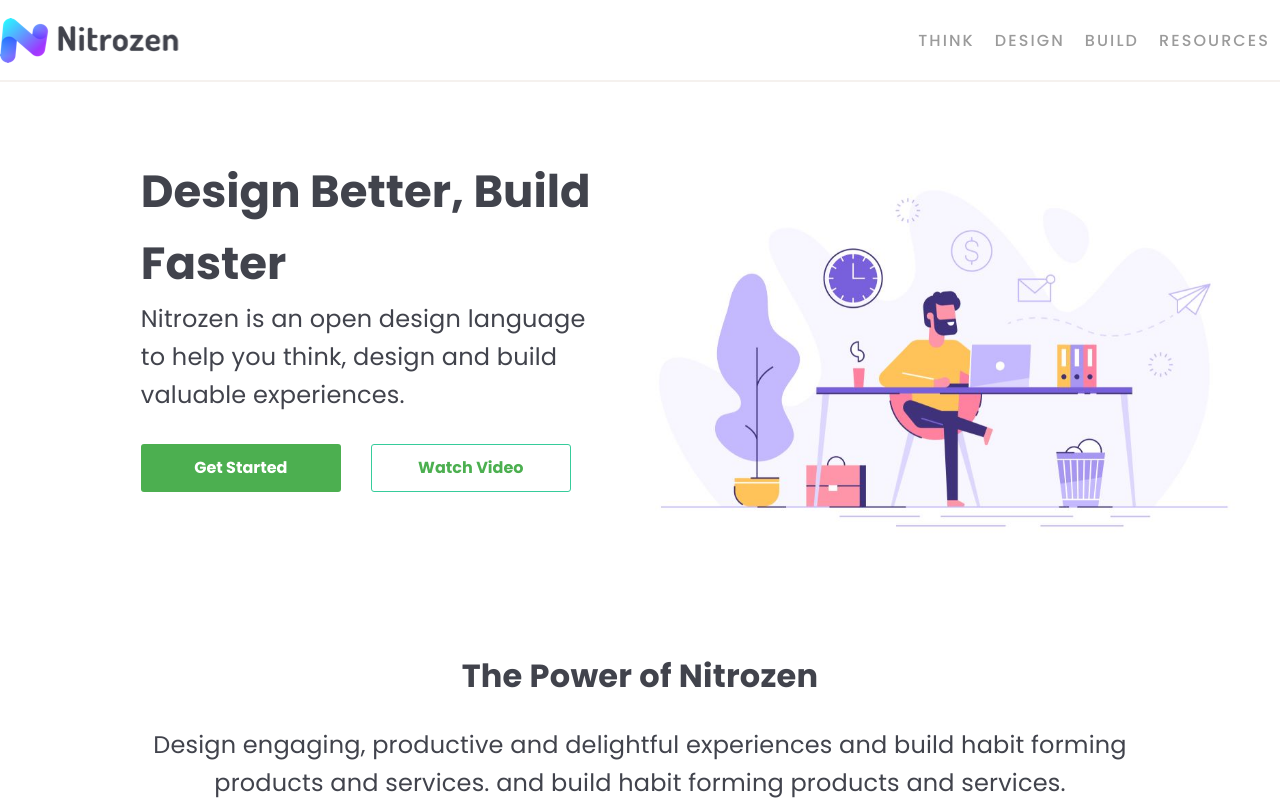
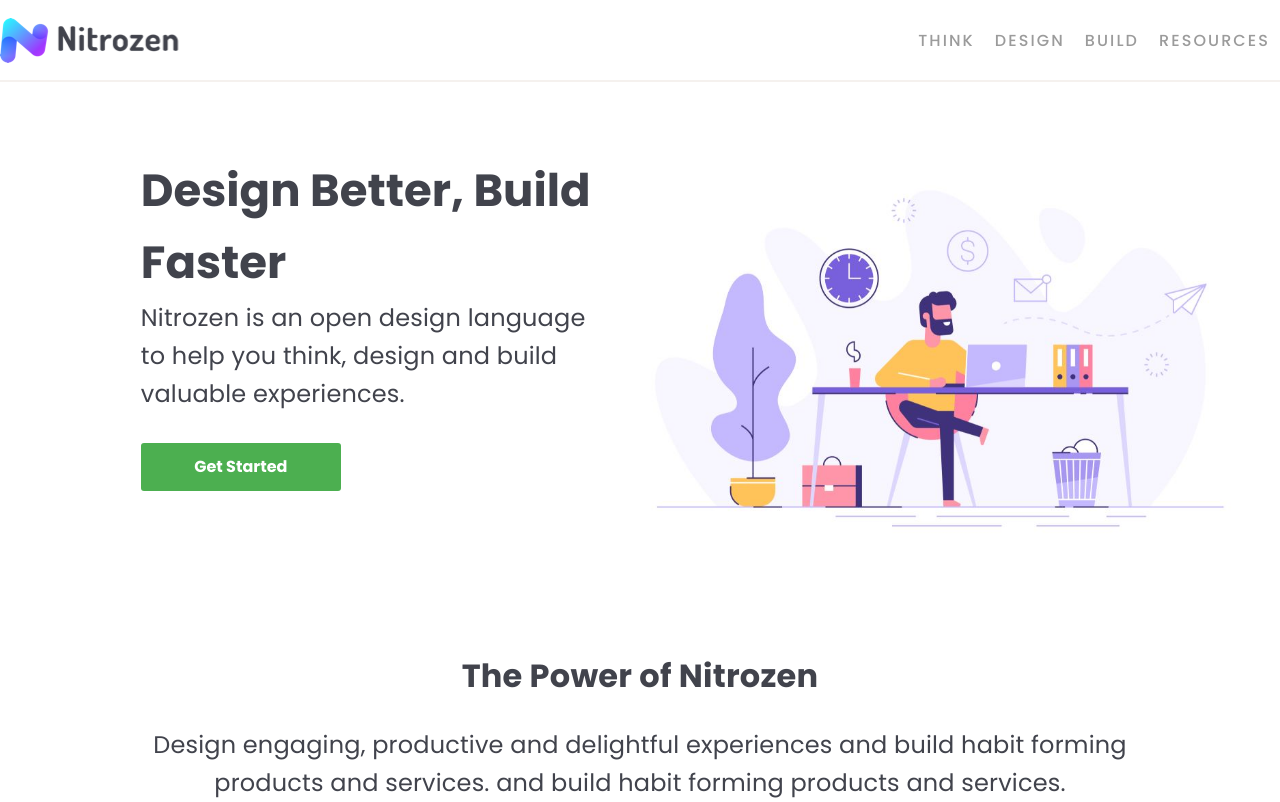
Before and after one commit to shaikhtaabish/Nitrozen.io, a plain HTML site: page index.html in a window 1280 px wide. Shown: the top 802 px of the page. Drawn offline with Linux system fonts and the light colour scheme.

Commit message:
Update index.html

```diff
--- a/index.html
+++ b/index.html
@@ -46,7 +46,7 @@
                         <a href="https://app.gitbook.com/@fynd/s/workspace/" class="button">Get Started</a>
                     </div>
                     <div class="watchbutton02">
-                        <button class="button01">Watch Video</button>
+
                     </div>
                 </div>
             </div>
```
